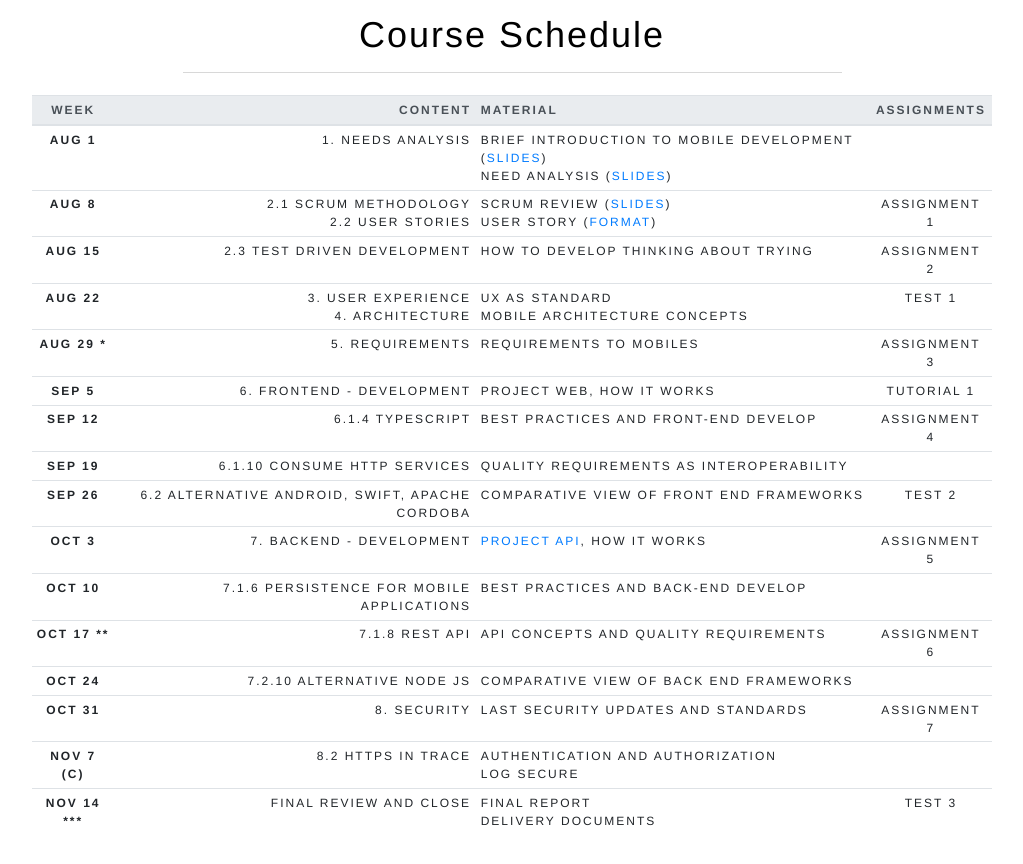
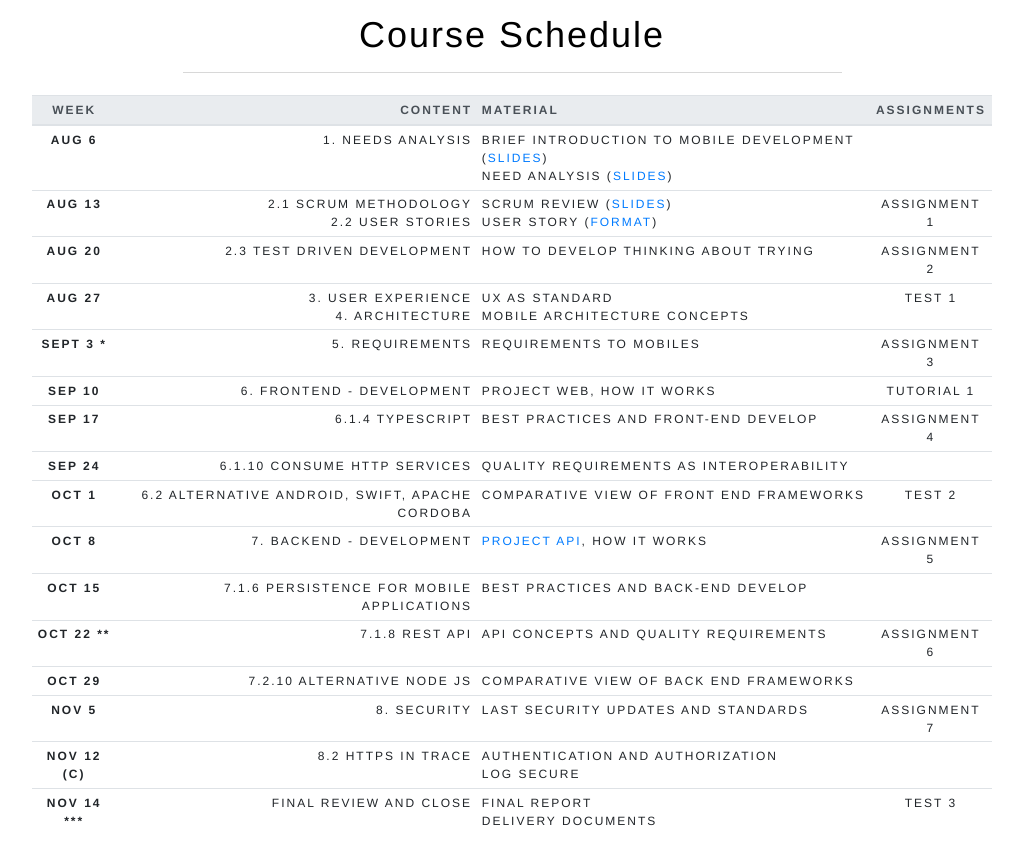
Before and after one commit to FranzJr/acdc-2019-2, a plain HTML site: page index.html in a window 1280 px wide. Shown: the part 3840-4704 px from the top of the page, without its empty margins (128-1151 px from the left). Drawn offline with nearby package versions, Linux system fonts and the light colour scheme.

Commit message:
Update index.html

```diff
--- a/index.html
+++ b/index.html
@@ -221,7 +221,7 @@
           </thead>
           <tbody>
             <tr>
-              <th scope="row">Aug 1</th>
+              <th scope="row">Aug 6</th>
               <td class="text-lg-right">1. Needs Analysis </td>
               <td class="text-lg-left">Brief Introduction to Mobile Development (<a target="_blank" href="https://goo.gl/up7Qqm">slides</a>)
                 <br>Need Analysis (<a target="_blank" href="https://goo.gl/RTKbmV">slides</a>)
@@ -229,85 +229,85 @@
               <td></td>
             </tr>
             <tr>
-              <th scope="row">Aug 8</th>
+              <th scope="row">Aug 13</th>
               <td class="text-lg-right">2.1 Scrum Methodology<br>2.2 User Stories</td>
               <td class="text-lg-left">Scrum Review (<a target="_blank" href="https://goo.gl/5pnE3x">slides</a>)<br>User Story (<a target="_blank" href="https://goo.gl/K3NhDV">format</a>)</td>
               <td>Assignment 1</td>
             </tr>
             <tr>
-              <th scope="row">Aug 15</th>
+              <th scope="row">Aug 20</th>
               <td class="text-lg-right">2.3 Test Driven Development</td>
               <td class="text-lg-left">How to develop thinking about trying</td>
               <td>Assignment 2</td>
             </tr>
             <tr>
-              <th scope="row">Aug 22</th>
+              <th scope="row">Aug 27</th>
               <td class="text-lg-right">3. User Experience<br>4. Architecture</td>
               <td class="text-lg-left">UX as standard<br>Mobile Architecture Concepts</td>
               <td>Test 1</td>
             </tr>
             <tr>
-              <th scope="row">Aug 29 *</th>
+              <th scope="row">Sept 3 *</th>
               <td class="text-lg-right">5. Requirements</td>
               <td class="text-lg-left">Requirements to mobiles</td>
               <td>Assignment 3</td>
             </tr>
             <tr>
-              <th scope="row">Sep 5</th>
+              <th scope="row">Sep 10</th>
               <td class="text-lg-right">6. FrontEnd - Development</td>
               <td class="text-lg-left">Project Web, How it works</td>
               <td>Tutorial 1</td>
             </tr>
             <tr>
-              <th scope="row">Sep 12</th>
+              <th scope="row">Sep 17</th>
               <td class="text-lg-right">6.1.4 TypeScript</td>
               <td class="text-lg-left">Best Practices and Front-End Develop</td>
               <td>Assignment 4</td>
             </tr>
             <tr>
-              <th scope="row">Sep 19</th>
+              <th scope="row">Sep 24</th>
               <td class="text-lg-right">6.1.10 Consume HTTP Services</td>
               <td class="text-lg-left">Quality Requirements as Interoperability</td>
               <td></td>
             </tr>
             <tr>
-              <th scope="row">Sep 26</th>
+              <th scope="row">Oct 1</th>
               <td class="text-lg-right">6.2 Alternative Android, Swift, Apache Cordoba</td>
               <td class="text-lg-left">Comparative view of front end frameworks</td>
               <td>Test 2</td>
             </tr>
             <tr>
-              <th scope="row">Oct 3</th>
+              <th scope="row">Oct 8</th>
               <td class="text-lg-right">7. BackEnd - Development</td>
                 <td class="text-lg-left"><a target="_blank"  href="https://github.com/FranzJr/web-api"> Project API</a>, How it works</td>
               <td>Assignment 5</td>
             </tr>
             <tr>
-              <th scope="row">Oct 10</th>
+              <th scope="row">Oct 15</th>
               <td class="text-lg-right">7.1.6 Persistence for mobile applications</td>
               <td class="text-lg-left">Best Practices and Back-End Develop</td>
               <td></td>
             </tr>
             <tr>
-              <th scope="row">Oct 17 **</th>
+              <th scope="row">Oct 22 **</th>
               <td class="text-lg-right">7.1.8 REST API</td>
               <td class="text-lg-left">API Concepts and Quality Requirements</td>
               <td>Assignment 6</td>
             </tr>
             <tr>
-              <th scope="row">Oct 24</th>
+              <th scope="row">Oct 29</th>
               <td class="text-lg-right">7.2.10 Alternative Node JS</td>
               <td class="text-lg-left">Comparative view of back end frameworks</td>
               <td></td>
             </tr>
             <tr>
-              <th scope="row">Oct 31</th>
+              <th scope="row">Nov 5</th>
               <td class="text-lg-right">8. Security</td>
               <td class="text-lg-left">Last Security Updates and Standards</td>
               <td>Assignment 7</td>
             </tr>
             <tr>
-              <th scope="row">Nov 7 (C)</th>
+              <th scope="row">Nov 12 (C)</th>
               <td class="text-lg-right">8.2 HTTPS In Trace</td>
               <td class="text-lg-left">Authentication and Authorization <br> Log Secure</td>
               <td></td>
```
